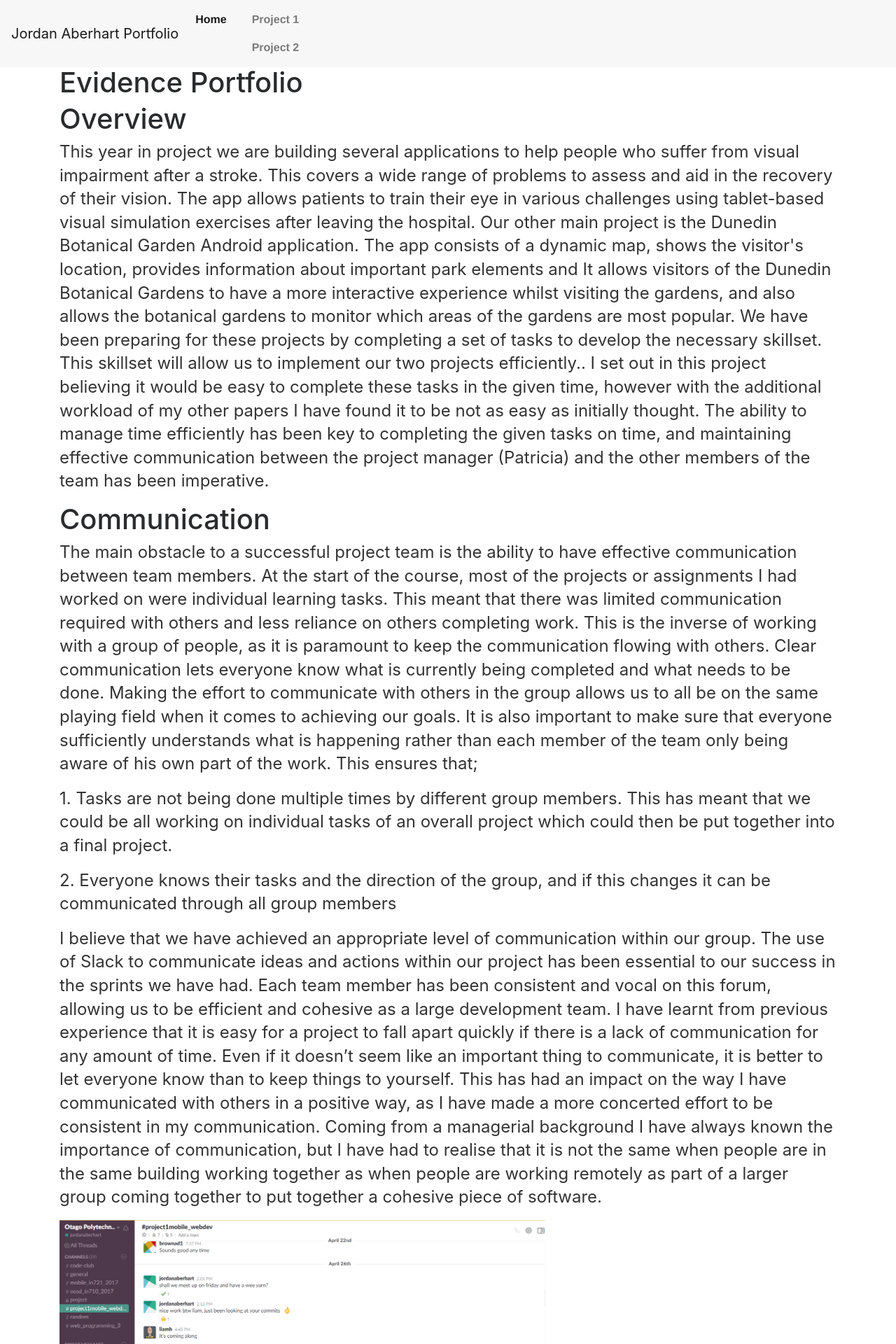
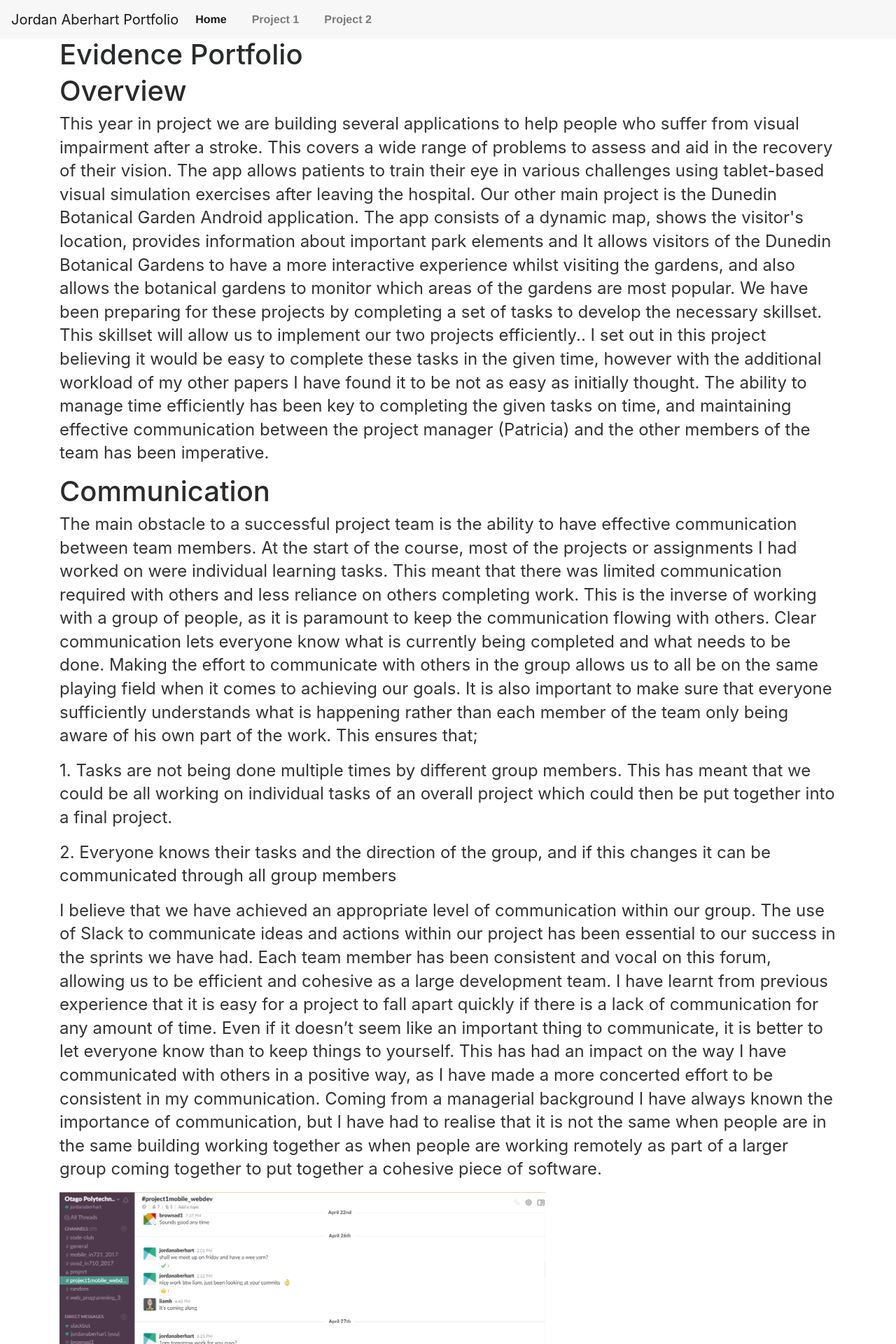
Before and after one commit to aberhjk1/aberhjk1.github.io, a Jekyll site: the page built from index.html, in a window 1280 px wide. Shown: the top 1920 px of the page at 70% size. Built offline with Jekyll 4.4.1, drawn with Linux system fonts in a browser that asks for light colours; nearby versions of some CDN libraries.

Commit message:
Update default.html

```diff
--- a/_layouts/default.html
+++ b/_layouts/default.html
@@ -29,6 +29,8 @@
                 </li>
                 <li class="nav-item">
                     <a class="nav-link" href="#">Project 1</a>
+                </li>
+                <li class="nav-item">
                     <a class="nav-link" href="project2">Project 2</a>
                 </li>
             </ul>
```
